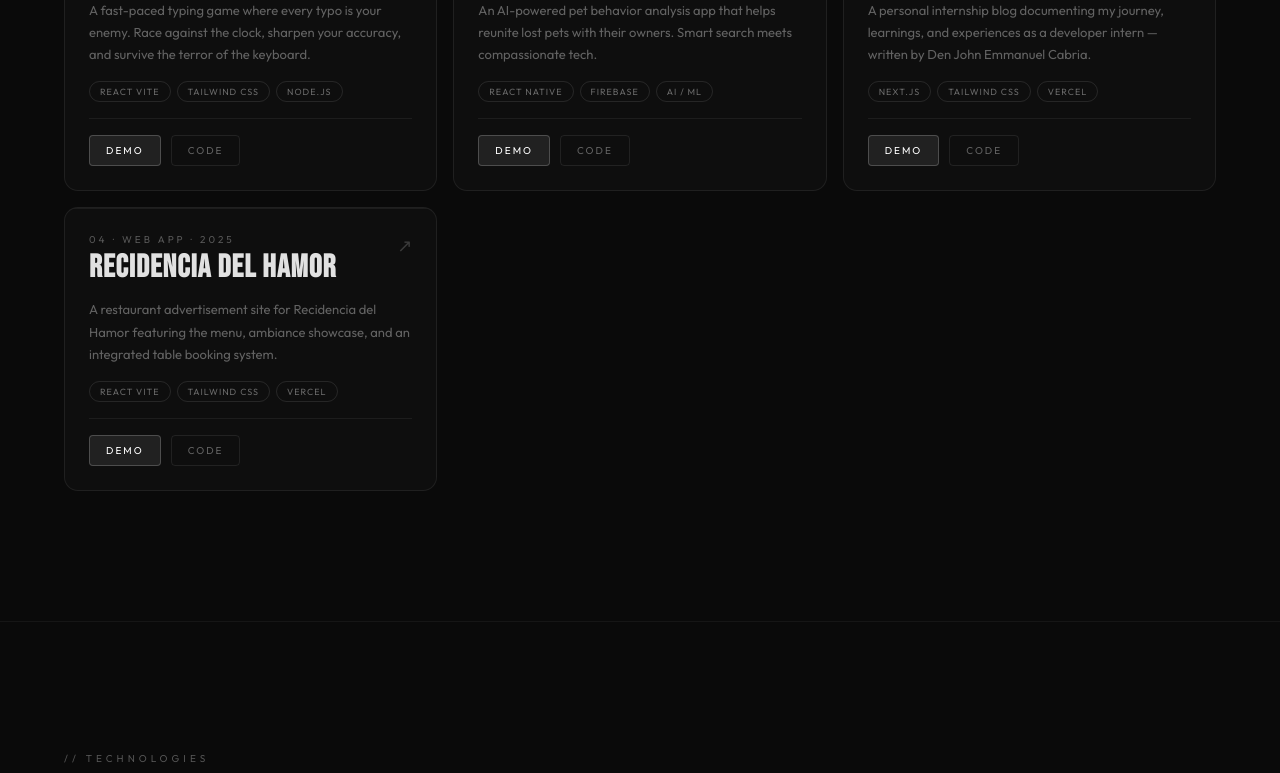
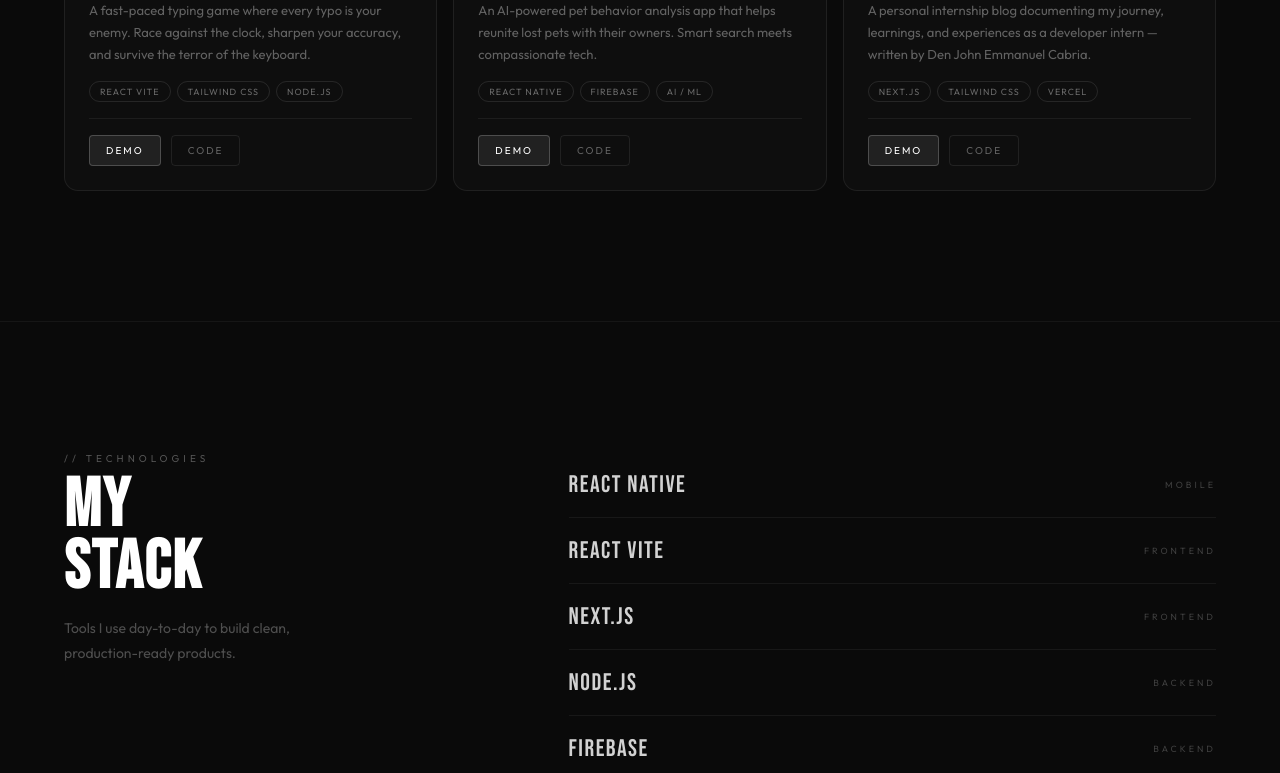
Before and after one commit to mawi1C/den-portfolio, a React (Vite) app: page / in a window 1280 px wide. Shown: the part 1147-1920 px from the top of the page. Built offline with nearby package versions, Linux system fonts and the light colour scheme.

Commit message:
removed recidencia del hamor

```diff
--- a/src/App.jsx
+++ b/src/App.jsx
@@ -29,12 +29,6 @@ const PROJECTS = [
     tags: ["Next.js", "Tailwind CSS", "Vercel"],
     desc: "A personal internship blog documenting my journey, learnings, and experiences as a developer intern — written by Den John Emmanuel Cabria.",
     demoUrl: "https://dens-blog.vercel.app/", codeUrl: "#",
-  },
-  {
-    id: 4, num: "04", title: "Recidencia del Hamor", type: "Web App", year: "2025",
-    tags: ["React Vite", "Tailwind CSS", "Vercel"],
-    desc: "A restaurant advertisement site for Recidencia del Hamor featuring the menu, ambiance showcase, and an integrated table booking system.",
-    demoUrl: "https://recidencia-del-hamor.vercel.app/", codeUrl: "#",
   },
 ];
 
```
